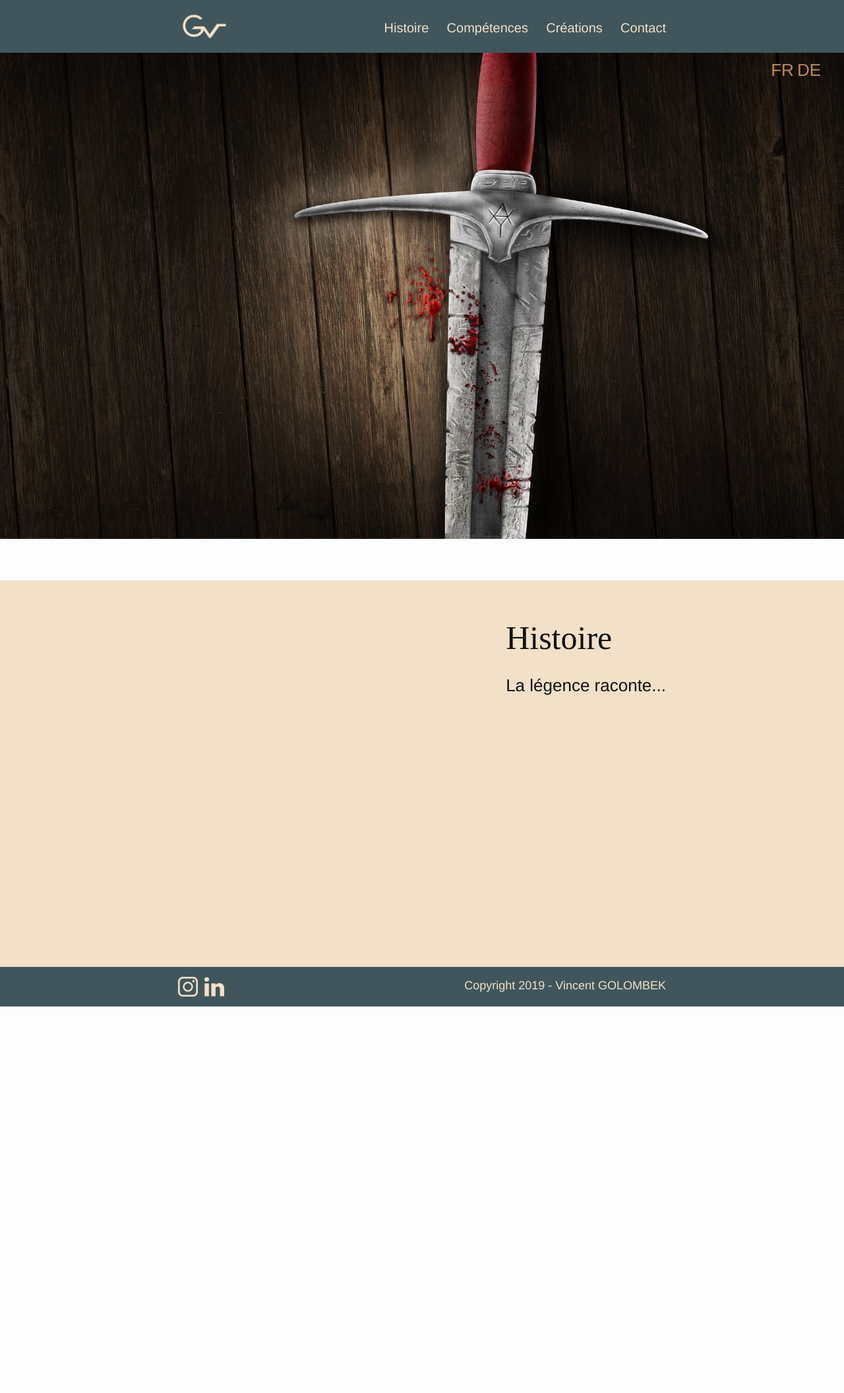
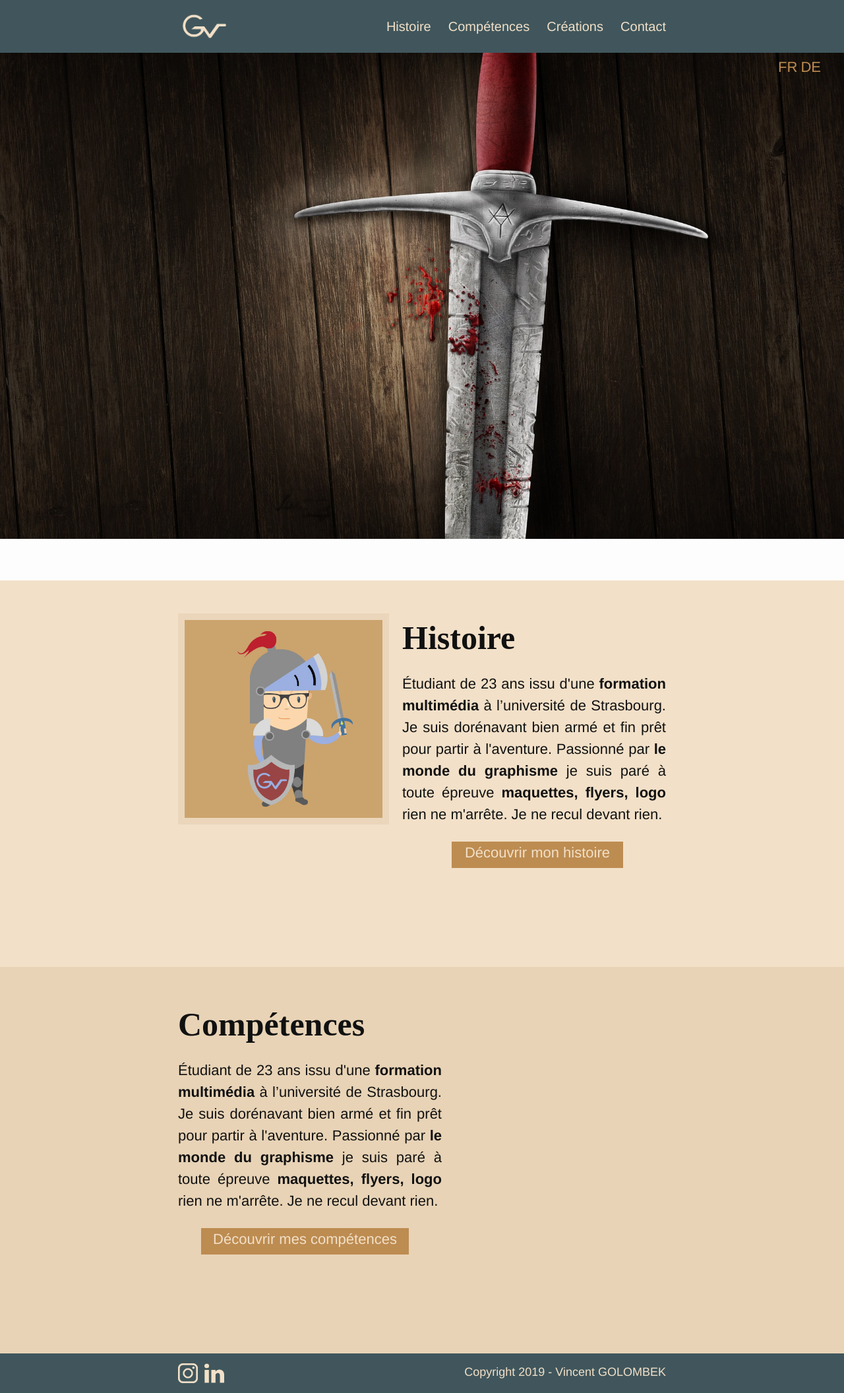
Before and after one commit to golombekvincent/golombekvincent, a Jekyll site: the page built from index.html, in a window 1280 px wide. Shown: the whole page at 66% size. Built offline with Jekyll 4.4.1, drawn with Linux system fonts in a browser that asks for light colours; before the commit the page ends 1526 px from its top, so only the background shows below that.

Commit message:
add content home page

```diff
--- a/_includes/footer.html
+++ b/_includes/footer.html
@@ -2,7 +2,7 @@
 
   <div class="wrapper">
 
-    <p class="footer-heading">Copyright 2019 - Vincent GOLOMBEK</p>
+    <h2 class="footer-heading">Copyright 2019 - Vincent GOLOMBEK</h2>
 
     <div class="footer-col-wrapper">
 
--- a/_sass/_layout.scss
+++ b/_sass/_layout.scss
@@ -91,6 +91,7 @@
 }
 
 .footer-heading {
+    font-family: $base-font-family;
     color:#f2e0c8;
     font-size: 18px;
     float:right;
--- a/css/main.scss
+++ b/css/main.scss
@@ -7,7 +7,7 @@
 
 // Our variables
 $base-font-family: "Helvetica Neue", Helvetica, Arial, sans-serif;
-$base-font-size:   26px;
+$base-font-size:   22px;
 $base-font-weight: 400;
 $small-font-size:  $base-font-size * 0.875;
 $base-line-height: 1.5;
@@ -79,7 +79,6 @@
   overflow:hidden;
 }
 
-
 #slider figure{
 position: relative;
 width:500%;
@@ -136,11 +135,75 @@
 
 }
 
+.chevalier{
+    float:left;
+    margin-top: 50px;
+    width:300px;
+    height: 300px;
+    border: solid 10px #ebd6bb;
+
+
+}
+
 .text_histoire_intro{
     float: right;
+    text-align: justify;
     margin-top: 50px;
+    height: 400px;
+    width:400px;
 
 }
+
+.button_hist{
+    float:center;
+    margin-top: 25px;
+    margin-left:75px;
+    color: #f2e0c8;
+    text-align: center;
+    height:40px;
+    width:260px;
+    background-color: #bd8c51;
+
+}
+
+.button_hist:hover{
+background-color:#40565c;
+}
+
+.competences_intro{
+    background-color: #e8d3b6;
+    width:100%;
+    height: 586px;
+
+}
+
+.text_competences_intro{
+
+    float: left;
+    text-align: justify;
+    margin-top: 50px;
+    height: 400px;
+    width:400px;
+
+}
+
+.button_comp{
+    float:center;
+    margin-top: 25px;
+    margin-left:35px;
+    color: #f2e0c8;
+    text-align: center;
+    height:40px;
+    width:315px;
+    background-color: #bd8c51;
+}
+
+
+.button_comp:hover{
+background-color:#40565c;
+}
+
+
 
 
 
--- a/index.html
+++ b/index.html
@@ -9,7 +9,6 @@
 <div id="slider">
 
     <figure>
-
     <img src="/golombekvincent.github.io/img/Sword.jpg"/>
     <img src="/golombekvincent.github.io/img/Fight.jpg"/>
     <img src="/golombekvincent.github.io/img/Sword.jpg"/>
@@ -25,10 +24,33 @@
 
         <div class="text_histoire_intro">
 
-    <h2>Histoire</h2>
-La légence raconte...
+
+    <h2><b>Histoire</b></h2>
+            Étudiant de 23 ans issu d'une <b>formation multimédia</b> à l’université de Strasbourg. Je suis dorénavant bien armé et fin prêt pour partir à l'aventure. Passionné par <b>le monde du graphisme</b> je suis paré à toute épreuve <b>maquettes, flyers, logo</b> rien ne m'arrête. Je ne recul devant rien.
+                <a href="histoire.html"><div class="button_hist">Découvrir mon histoire</div></a>
+        </div>
+        <img class="chevalier" src="img/Chevalier.jpg"/>
 
 
+    </div>
+
+</div>
+
+
+
+<div class="competences_intro">
+
+    <div class="wrapper">
+
+        <div class="text_competences_intro">
+
+
+    <h2><b>Compétences</b></h2>
+            Étudiant de 23 ans issu d'une <b>formation multimédia</b> à l’université de Strasbourg. Je suis dorénavant bien armé et fin prêt pour partir à l'aventure. Passionné par <b>le monde du graphisme</b> je suis paré à toute épreuve <b>maquettes, flyers, logo</b> rien ne m'arrête. Je ne recul devant rien.
+                <a href="competences.html"><div class="button_comp">Découvrir mes compétences</div></a>
         </div>
+
+
     </div>
+
 </div>
```
Also changed, not shown: img/Chevalier.jpg (added).
